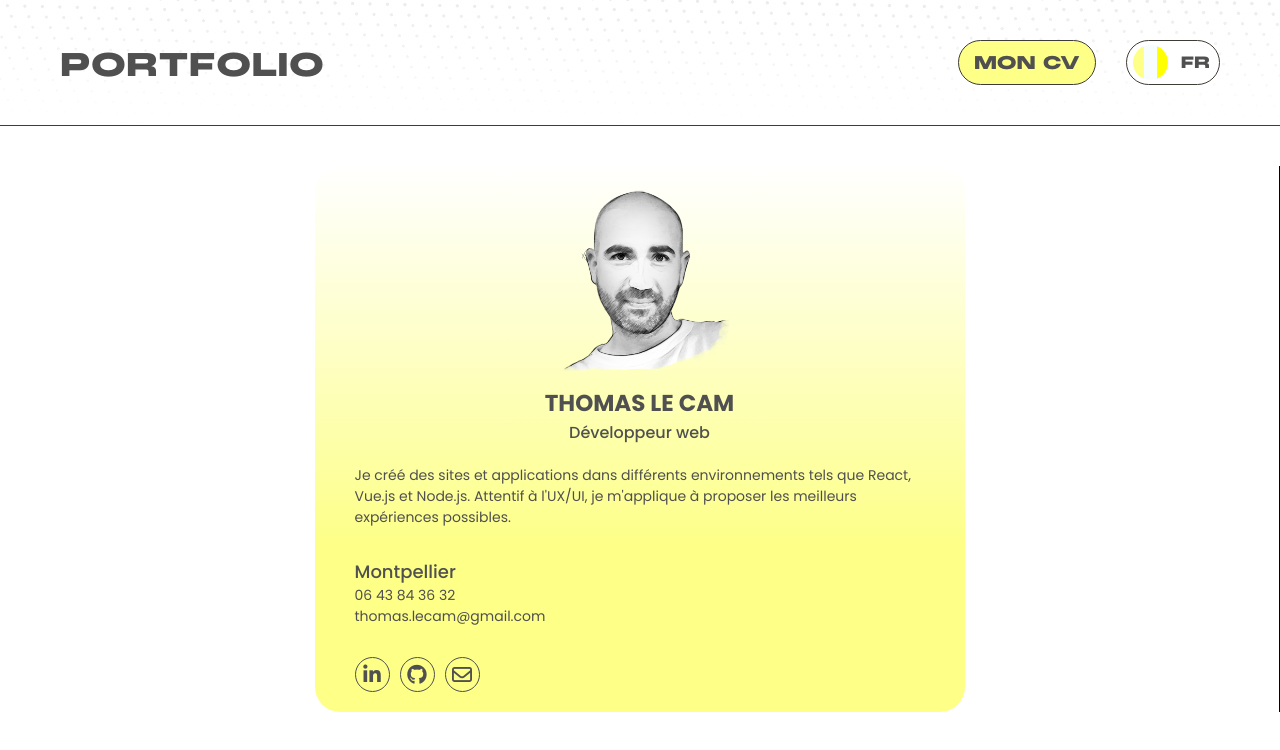
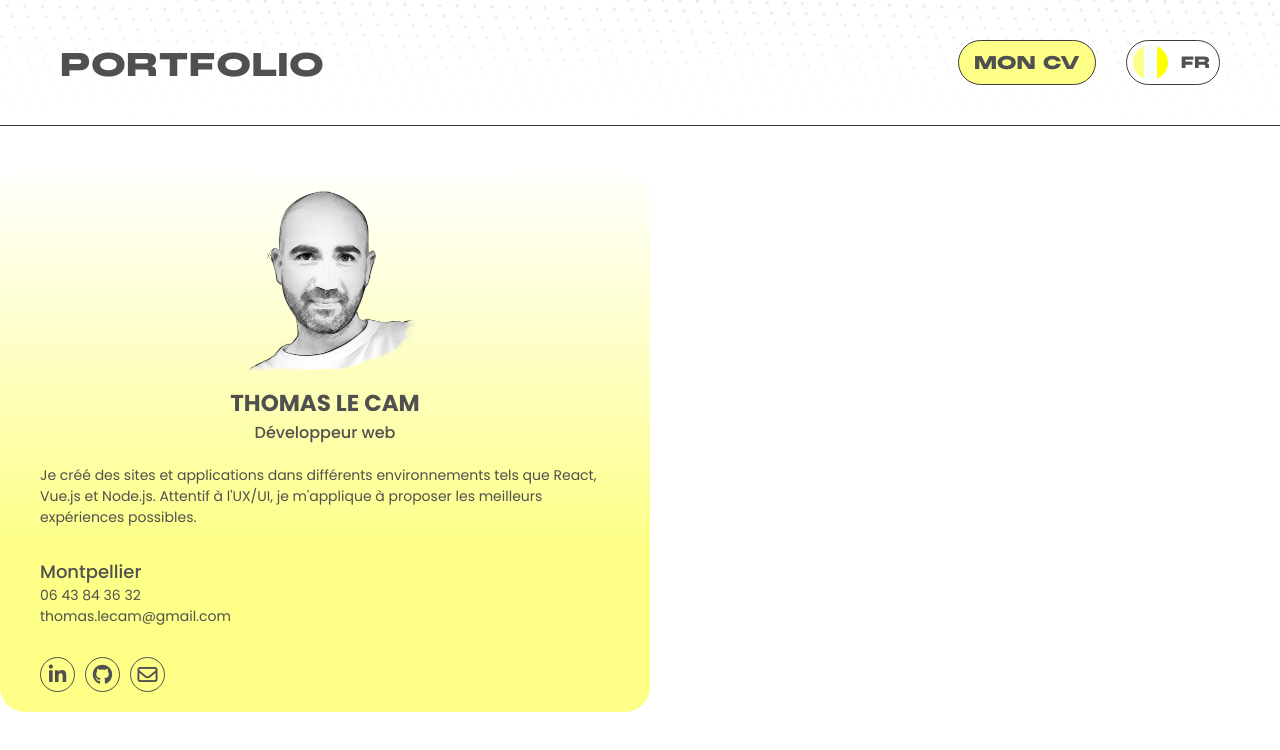
Before and after one commit to ThomasdevLC/portfolio_07_2023, a React (Create React App) app: page / in a window 1280 px wide. Shown: the top 750 px of the page. Built offline with nearby package versions, Linux system fonts and the light colour scheme.

Commit message:
intro style

```diff
--- a/src/assets/styles/components/_MyIntro.scss
+++ b/src/assets/styles/components/_MyIntro.scss
@@ -2,13 +2,14 @@
 
 .intro-container {
   border-right: 1px solid black;
+  width: 320px;
+  height: 100%;
 }
 
 .home__intro {
-  width: 320px;
-  height: 680px;
   background: linear-gradient(to bottom, white, #fdff87 70%);
   padding: 20px 60px;
+  height: 100%;
   // border-radius: 25px 25px 0 0;
 
   @include mixin.xxl-lt {
```
